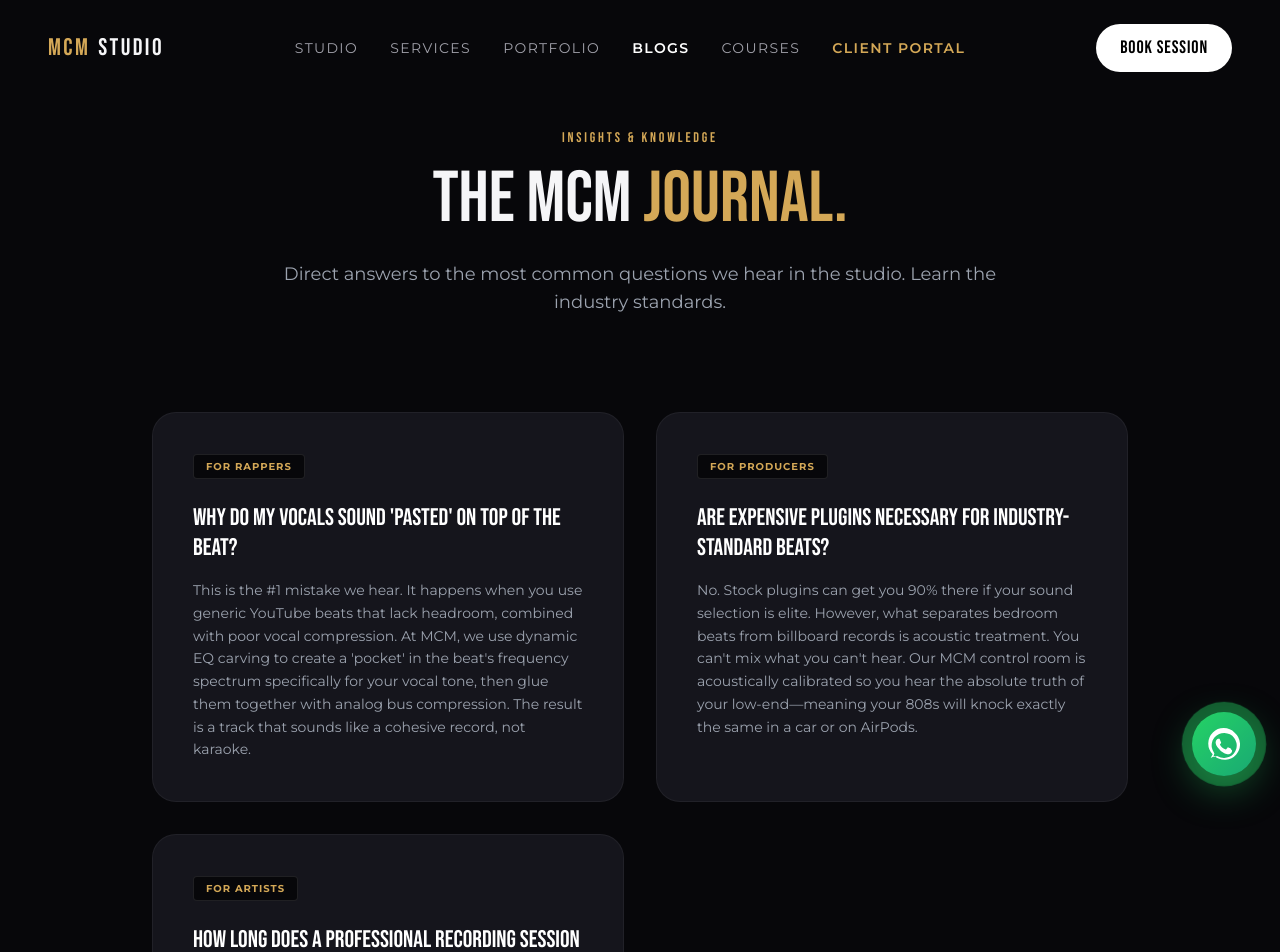
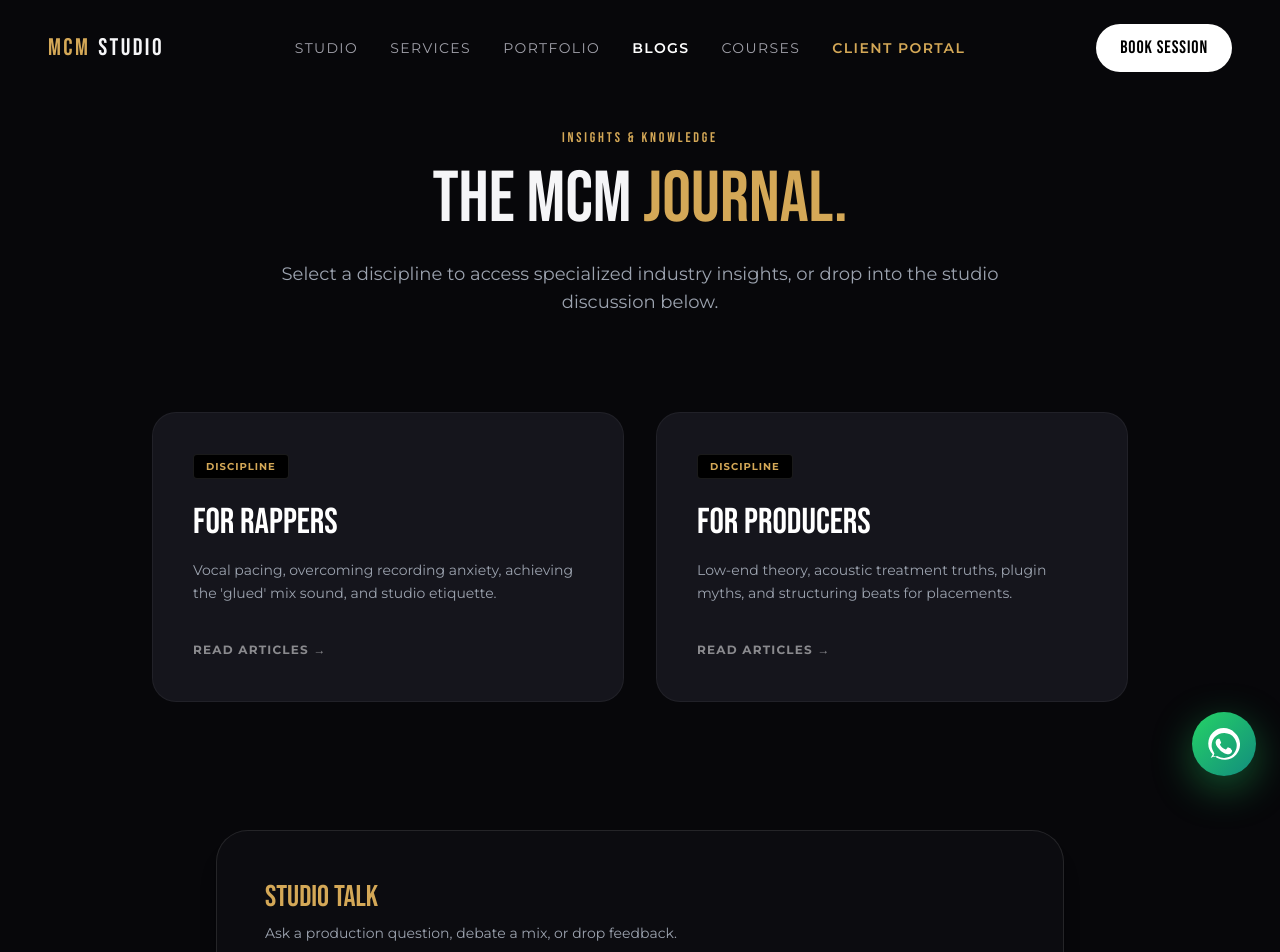
Before and after one commit to gks-prog/Middle-Class-Musicians-Gem, a Next.js app: page /blogs in a window 1280 px wide. Shown: the top 952 px of the page. Built offline with nearby package versions, Linux system fonts and the light colour scheme.

Commit message:
Update page.tsx

```diff
--- a/src/app/blogs/page.tsx
+++ b/src/app/blogs/page.tsx
@@ -2,27 +2,10 @@
 
 import { useRef, useState, useEffect } from "react";
 import { useRouter } from "next/navigation";
+import Link from "next/link";
 import gsap from "gsap";
 import { useGSAP } from "@gsap/react";
 import { createClient } from "@/lib/supabase";
-
-const editorialContent = [
-  {
-    category: "For Rappers",
-    question: "Why do my vocals sound 'pasted' on top of the beat?",
-    answer: "This is the #1 mistake we hear. It happens when you use generic YouTube beats that lack headroom, combined with poor vocal compression. At MCM, we use dynamic EQ carving to create a 'pocket' in the beat's frequency spectrum specifically for your vocal tone, then glue them together with analog bus compression. The result is a track that sounds like a cohesive record, not karaoke."
-  },
-  {
-    category: "For Producers",
-    question: "Are expensive plugins necessary for industry-standard beats?",
-    answer: "No. Stock plugins can get you 90% there if your sound selection is elite. However, what separates bedroom beats from billboard records is acoustic treatment. You can't mix what you can't hear. Our MCM control room is acoustically calibrated so you hear the absolute truth of your low-end—meaning your 808s will knock exactly the same in a car or on AirPods."
-  },
-  {
-    category: "For Artists",
-    question: "How long does a professional recording session actually take?",
-    answer: "If you know your lyrics and flow, tracking lead vocals takes 1-2 hours. But a premium record requires ad-libs, harmonies, and dubs. We block our MCM sessions to ensure artists never feel rushed. We handle the technical setup flawlessly so you can focus entirely on your performance and delivery."
-  }
-];
 
 export default function BlogsPage() {
   const container = useRef<HTMLDivElement>(null);
@@ -32,13 +15,11 @@
   const [commentText, setCommentText] = useState("");
   const [isAuthLoading, setIsAuthLoading] = useState(true);
 
-  // Dummy comments pre-loaded for the community feel
   const [comments, setComments] = useState<any[]>([
     { id: 1, user_name: "DelhiDrillz", content: "That vocal mixing chain tip saved my latest track. Do you guys use analog gear for the final master?", created_at: new Date().toISOString() },
     { id: 2, user_name: "Vakta", content: "Beginners definitely need to learn basic theory. It cuts workflow time in half.", created_at: new Date().toISOString() }
   ]);
 
-  // 1. Safe Client-Side Auth Check
   useEffect(() => {
     const checkUser = async () => {
       try {
@@ -46,7 +27,7 @@
         const { data: { session } } = await supabase.auth.getSession();
         setUser(session?.user || null);
       } catch (error) {
-        console.warn("Supabase auth check skipped. Ensure env variables are set.");
+        console.warn("Supabase auth check skipped.");
       } finally {
         setIsAuthLoading(false);
       }
@@ -54,29 +35,17 @@
     checkUser();
   }, []);
 
-  // 2. Safe GSAP Animation (No CSS hidden traps)
   useGSAP(() => {
     gsap.from(".blog-anim", {
-      y: 40,
-      opacity: 0,
-      duration: 1,
-      stagger: 0.1,
-      ease: "power3.out",
-      clearProps: "all" // Cleans up inline styles after animation
+      y: 40, opacity: 0, duration: 1, stagger: 0.1, ease: "power3.out", clearProps: "all"
     });
   }, { scope: container });
 
   const handleCommentSubmit = (e: React.FormEvent) => {
     e.preventDefault();
-
-    if (!user) {
-      router.push('/auth/login');
-      return;
-    }
-
+    if (!user) return router.push('/auth/login');
     if (!commentText.trim()) return;
 
-    // Optimistic UI Update
     const newComment = {
       id: Date.now(),
       user_name: user.email?.split('@')[0] || "Artist",
@@ -95,29 +64,37 @@
       <section className="container mx-auto px-6 mb-24 text-center max-w-3xl">
         <span className="text-[#d4a857] font-head tracking-[0.2em] uppercase text-sm block mb-4 blog-anim">Insights & Knowledge</span>
         <h1 className="text-5xl md:text-7xl font-head leading-none mb-6 blog-anim">The MCM <span className="text-[#d4a857]">Journal.</span></h1>
-        <p className="text-gray-400 text-lg blog-anim">Direct answers to the most common questions we hear in the studio. Learn the industry standards.</p>
+        <p className="text-gray-400 text-lg blog-anim">Select a discipline to access specialized industry insights, or drop into the studio discussion below.</p>
       </section>
 
-      {/* Editorial Q&A Cards */}
+      {/* Directory Routing */}
       <section className="container mx-auto px-6 mb-32 max-w-5xl">
         <div className="grid grid-cols-1 md:grid-cols-2 gap-8">
-          {editorialContent.map((item, i) => (
-            <div key={i} className="blog-anim group p-8 md:p-10 rounded-3xl bg-[#15151c] border border-white/5 hover:border-[#d4a857]/30 transition-colors">
-              <span className="inline-block px-3 py-1 bg-[#07070a] border border-white/10 rounded text-[10px] font-bold uppercase tracking-widest text-[#d4a857] mb-6">
-                {item.category}
-              </span>
-              <h3 className="text-2xl font-head mb-4 text-white leading-tight">{item.question}</h3>
-              <p className="text-gray-400 text-sm leading-relaxed">{item.answer}</p>
-            </div>
-          ))}
+          <Link href="/blogs/rappers" className="blog-anim group block p-10 rounded-3xl bg-[#15151c] border border-white/5 hover:border-[#d4a857]/50 transition-all">
+            <span className="inline-block px-3 py-1 bg-black border border-white/10 rounded text-[10px] font-bold uppercase tracking-widest text-[#d4a857] mb-6 group-hover:bg-[#d4a857] group-hover:text-black transition-colors">
+              Discipline
+            </span>
+            <h3 className="text-4xl font-head mb-4 text-white group-hover:text-[#d4a857] transition-colors">For Rappers</h3>
+            <p className="text-gray-400 text-sm leading-relaxed mb-8">Vocal pacing, overcoming recording anxiety, achieving the 'glued' mix sound, and studio etiquette.</p>
+            <span className="text-xs uppercase tracking-widest font-bold text-white/50 group-hover:text-white transition-colors">Read Articles →</span>
+          </Link>
+
+          <Link href="/blogs/producers" className="blog-anim group block p-10 rounded-3xl bg-[#15151c] border border-white/5 hover:border-[#d4a857]/50 transition-all">
+            <span className="inline-block px-3 py-1 bg-black border border-white/10 rounded text-[10px] font-bold uppercase tracking-widest text-[#d4a857] mb-6 group-hover:bg-[#d4a857] group-hover:text-black transition-colors">
+              Discipline
+            </span>
+            <h3 className="text-4xl font-head mb-4 text-white group-hover:text-[#d4a857] transition-colors">For Producers</h3>
+            <p className="text-gray-400 text-sm leading-relaxed mb-8">Low-end theory, acoustic treatment truths, plugin myths, and structuring beats for placements.</p>
+            <span className="text-xs uppercase tracking-widest font-bold text-white/50 group-hover:text-white transition-colors">Read Articles →</span>
+          </Link>
         </div>
       </section>
 
-      {/* Interactive Community Section */}
+      {/* Community Section */}
       <section className="container mx-auto px-6 max-w-4xl">
         <div className="blog-anim bg-[#0c0c10] border border-white/10 rounded-[2rem] p-8 md:p-12 shadow-xl">
           <h3 className="text-3xl font-head mb-2 text-[#d4a857]">Studio Talk</h3>
-          <p className="text-gray-400 text-sm mb-10">Ask a production question, debate a mix, or drop feedback. The MCM community is active here.</p>
+          <p className="text-gray-400 text-sm mb-10">Ask a production question, debate a mix, or drop feedback.</p>
 
           <form onSubmit={handleCommentSubmit} className="mb-12 flex flex-col gap-4 relative">
             <textarea
@@ -129,7 +106,6 @@
               className="w-full bg-[#15151c] border border-white/10 rounded-xl p-4 text-white focus:outline-none focus:border-[#d4a857] transition-colors resize-none disabled:opacity-50"
             />
 
-            {/* Conditional Auth Gate */}
             {!isAuthLoading && !user && (
               <div className="absolute inset-0 bg-[#0c0c10]/40 backdrop-blur-[2px] rounded-xl flex items-center justify-center border border-white/5">
                 <button type="button" onClick={() => router.push('/auth/login')} className="px-8 py-3 bg-white text-black font-bold text-xs uppercase tracking-widest rounded-lg hover:bg-[#d4a857] transition-colors shadow-2xl">
```
